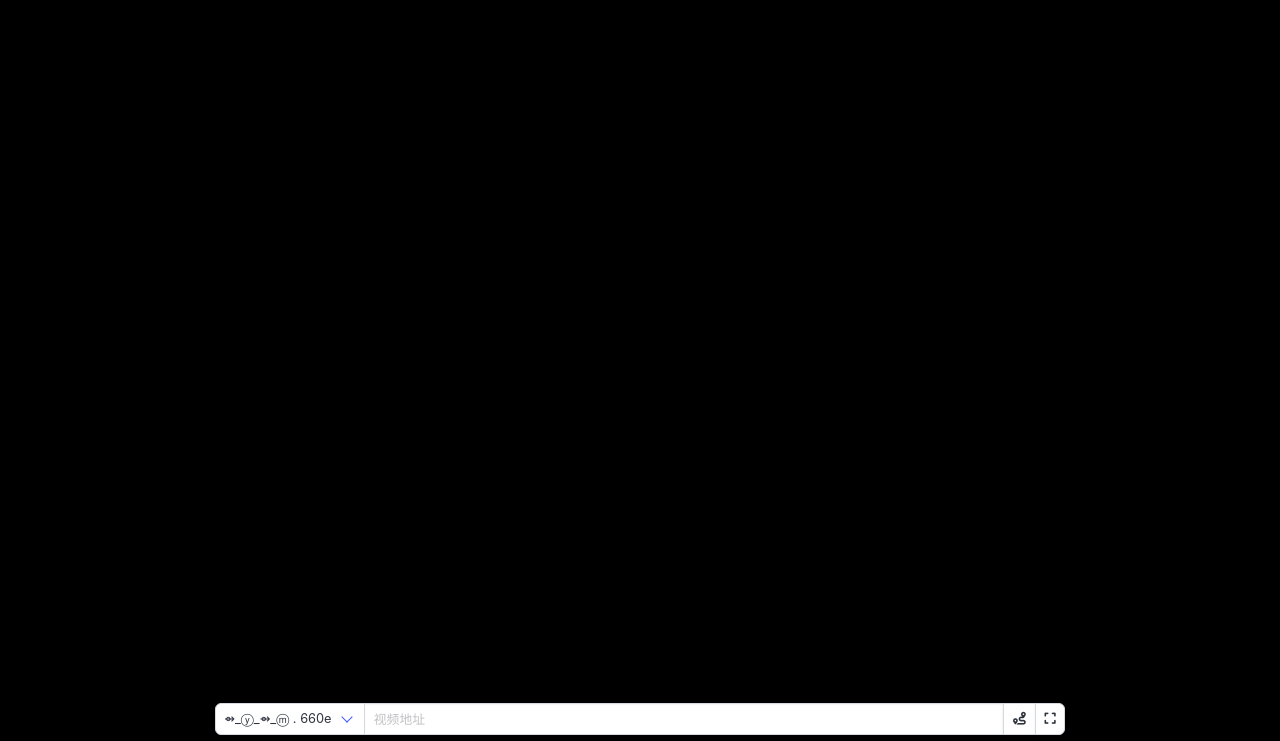
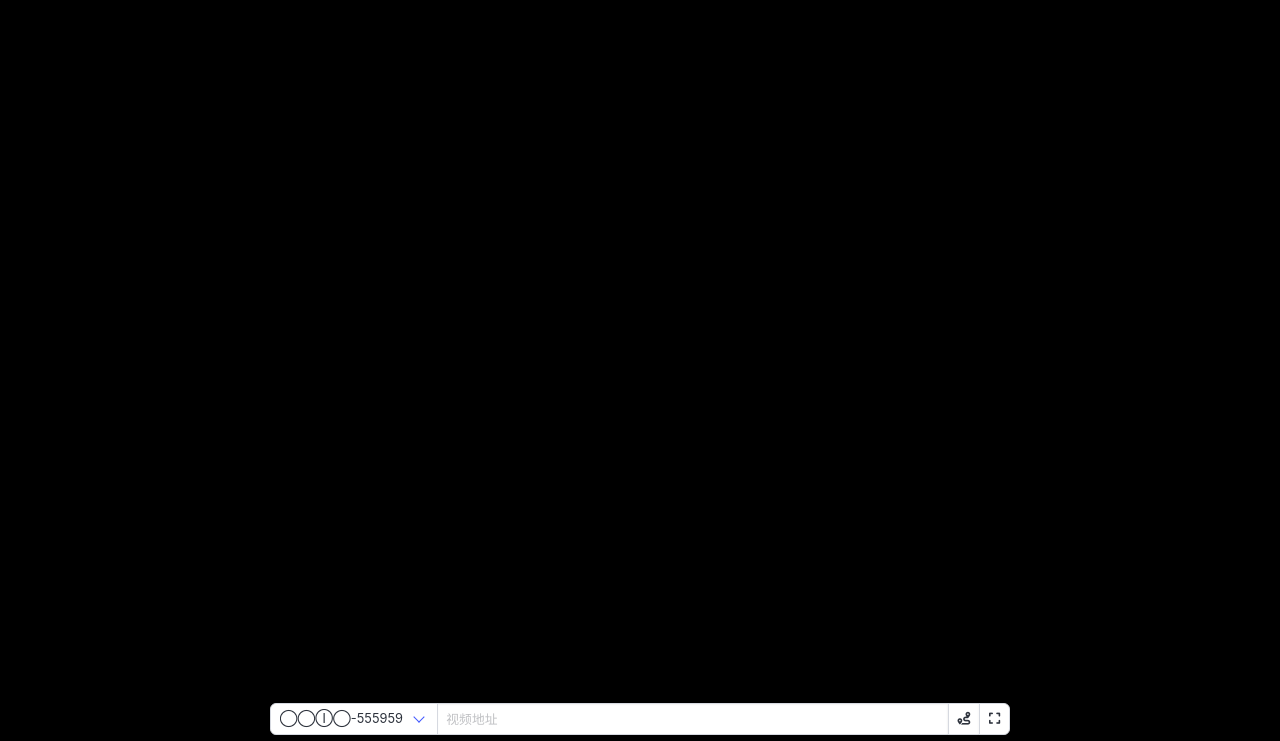
Before and after one commit to owendawn/tool3-vuejs, a plain HTML site: page vipparse.html in a window 1280 px wide. Shown: the part 59-800 px from the top of the page. Drawn offline with nearby package versions, Linux system fonts and the light colour scheme.

Commit message:
新的vip视频解析源

```diff
--- a/vipparse.html
+++ b/vipparse.html
@@ -99,14 +99,14 @@
           <iframe width="100%" height="100%" :src="playUrl" style="border: 0"></iframe>
         </div>
         <div class="field has-addons" style="margin-top: -5rem; justify-content: center">
-          <p class="control" style="max-width: 30%">
+          <p class="control" style="max-width: 40%">
             <span class="select">
               <select v-model="chooseParserTemp" aria-label="">
                 <option v-for="(it,idx) in vipParser" :value="it.url">{{it.name}}</option>
               </select>
             </span>
           </p>
-          <p class="control" style="min-width: 50%">
+          <p class="control" style="min-width: 40%">
             <input class="input" type="text" placeholder="视频地址" v-model="url" style="color: #948787" />
           </p>
           <p class="control">
@@ -147,10 +147,42 @@
           {
             newTab: false,
             tengxun: false,
+            youku: false,
+            iqiyi: true,
+            mangguo: false,
+            url: 'https://jx.555959.xyz/player/?url='
+          },
+          {
+            newTab: false,
+            tengxun: false,
+            youku: false,
+            iqiyi: true,
+            mangguo: false,
+            url: 'https://jx.973973.xyz/?url='
+          },
+          {
+            newTab: false,
+            tengxun: false,
+            youku: false,
+            iqiyi: true,
+            mangguo: false,
+            url: 'https://jx.nnxv.cn/tv.php?url='
+          },
+          {
+            newTab: false,
+            tengxun: false,
+            youku: false,
+            iqiyi: true,
+            mangguo: false,
+            url: 'https://jx.playerjy.com/?url='
+          },
+          {
+            newTab: false,
+            tengxun: false,
             youku: true,
             iqiyi: false,
             mangguo: true,
-            url: 'https://660e.com/?url='
+            url: 'http://jiexi44.qmbo.cn/jiexi/?url='
           },
           {
             newTab: false,
@@ -175,11 +207,7 @@
       watch: {},
       methods: {
         init(rurl) {
-          let replaceStr = '⇿'
-          replaceStr = '↔'
-          replaceStr = '↠'
-          replaceStr = '↝'
-          replaceStr = '⇴'
+          let replaceStr = '◯'
           // replaceStr = '⇝'
           // replaceStr = '↛'
           // replaceStr = '↣'
@@ -188,14 +216,11 @@
 
           this.vipParser.forEach((it, idx, all) => {
             it.name =
-              (it.tengxun ? 'ⓣ' : replaceStr) +
-              '_' +
-              (it.youku ? 'ⓨ' : replaceStr) +
-              '_' +
-              (it.iqiyi ? 'ⓘ' : replaceStr) +
-              '_' +
-              (it.mangguo ? 'ⓜ' : replaceStr) +
-              ' . ' +
+              (it.tengxun ? 'Ⓣ' : replaceStr) +
+              (it.youku ? 'Ⓨ' : replaceStr) +
+              (it.iqiyi ? 'Ⓘ' : replaceStr) +
+              (it.mangguo ? 'Ⓜ' : replaceStr) +
+              '-' +
               this.getName(it.url) +
               (it.newTab ? ' +' : '')
             if (rurl && rurl.indexOf(it.url) == 0) {
```
